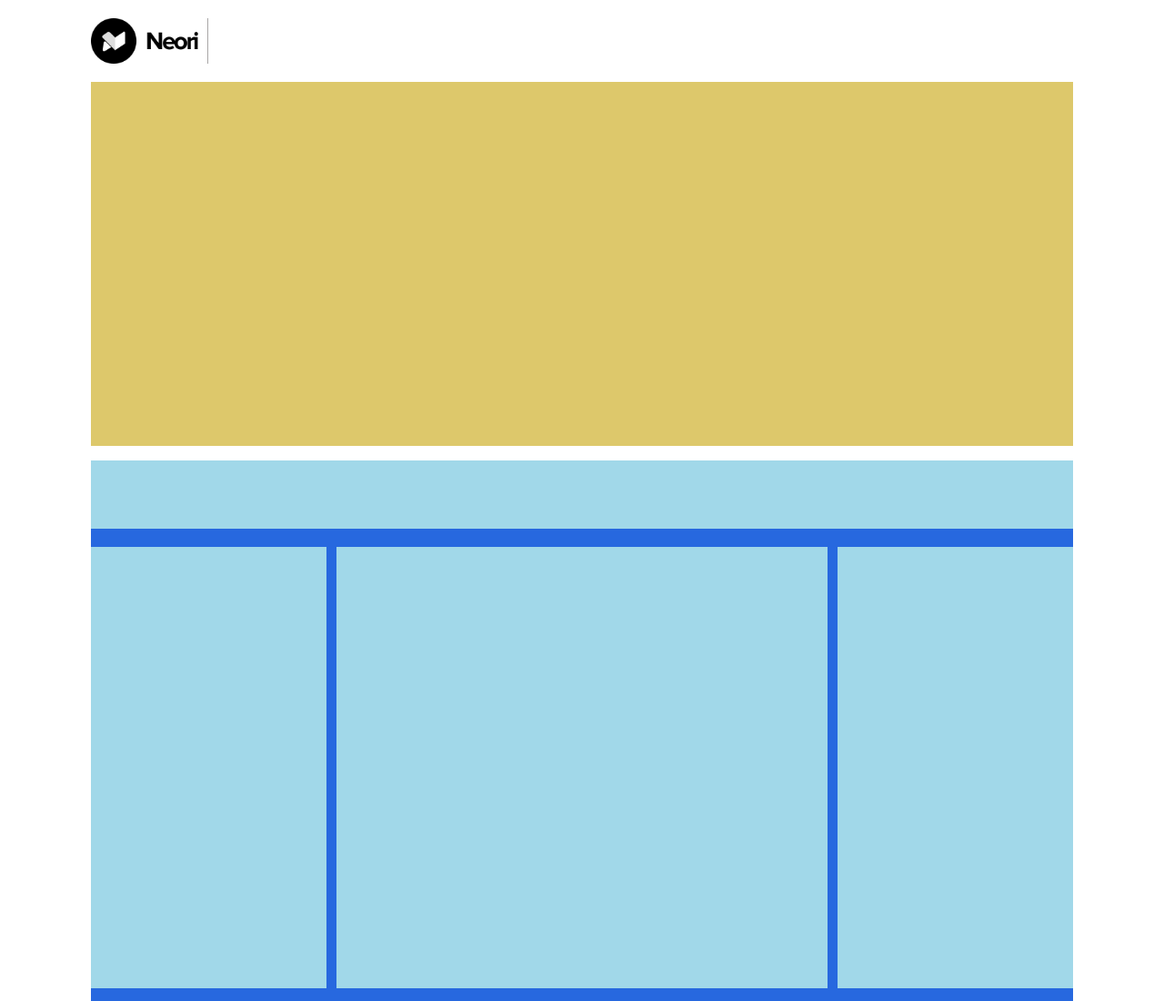
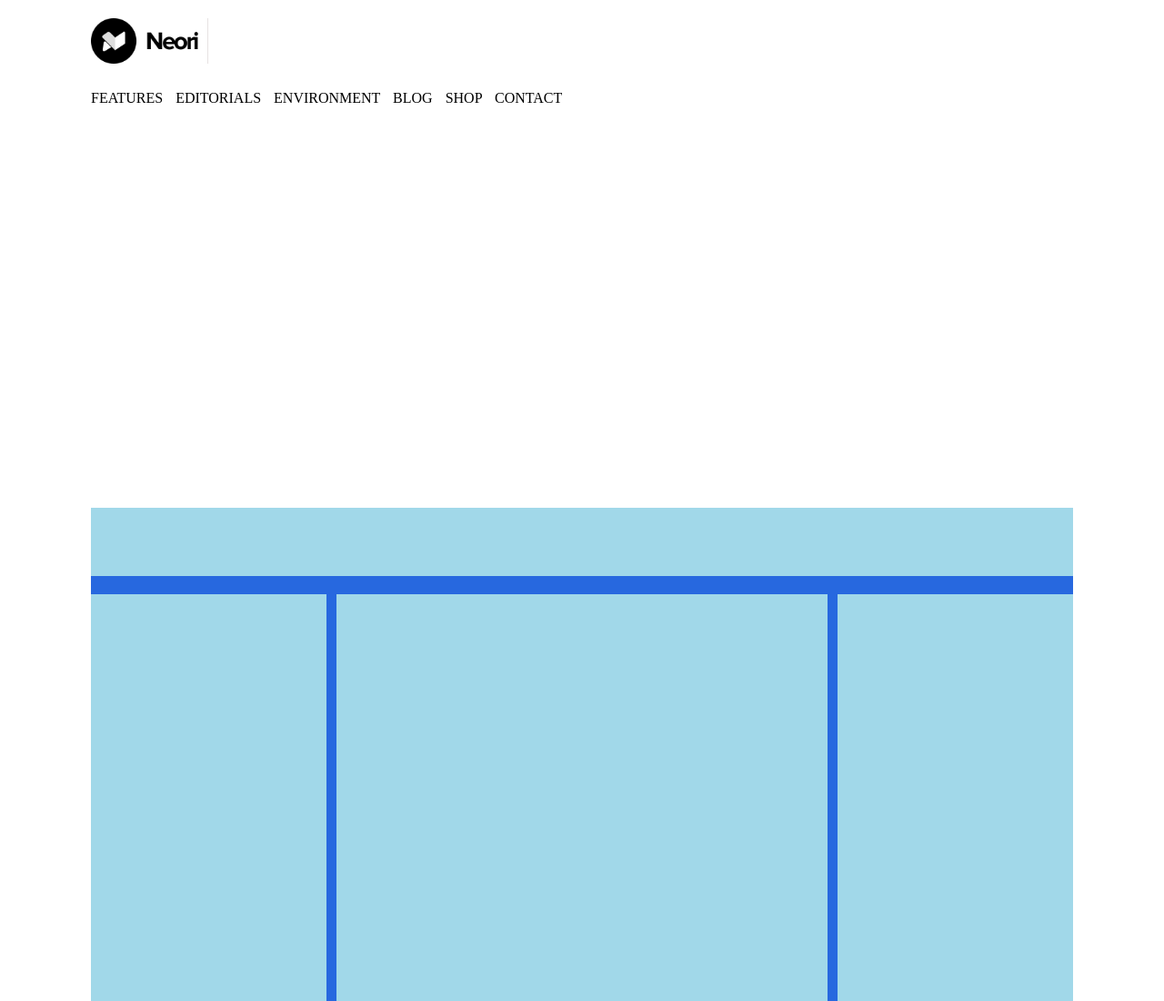
Before and after one commit to Sara-Barbi/htmlcss-wp, a plain HTML site: page index.html in a window 1280 px wide. Shown: the top 1100 px of the page at 91% size. Drawn offline with Linux system fonts and the light colour scheme.

Commit message:
cambiamenti

```diff
--- a/index.html
+++ b/index.html
@@ -12,6 +12,14 @@
             <div class="contenitore1">
                 <img src="./img/img/logo.png" alt="">
             </div>
+            <ul>
+                <li> <a href="#"></a> FEATURES </li>
+                <li><a href="#"></a> EDITORIALS </li>
+                <li><a href="#"></a> ENVIRONMENT </li>
+                <li><a href="#"></a> BLOG </li>
+                <li><a href="#"></a> SHOP </li>
+                <li><a href="#"></a> CONTACT </li>
+            </ul>
     </header>
     <main>
 
--- a/style.css
+++ b/style.css
@@ -9,7 +9,17 @@ div img{
     height: 50px;
     padding-right: 10px ;
     border-right: 1px solid;
-    border-color: rgb(168, 166, 166);
+    border-color: rgb(231, 226, 226);
+}
+ul{
+    padding-inline-start: 0;
+    margin: 25px 0;
+}
+ul li {
+    text-decoration: none;
+    display:inline;
+    padding-right: 10px;
+
 }
 .contenitore1::after{
     content: "";
@@ -21,7 +31,8 @@ div img{
     height:400px;
     width: 100%;
     margin-bottom:1.5%;
-    background-color: rgb(221, 200, 107);
+    background-image: url();
+
 }
 .contenitore2::after{
     content: "";
```
